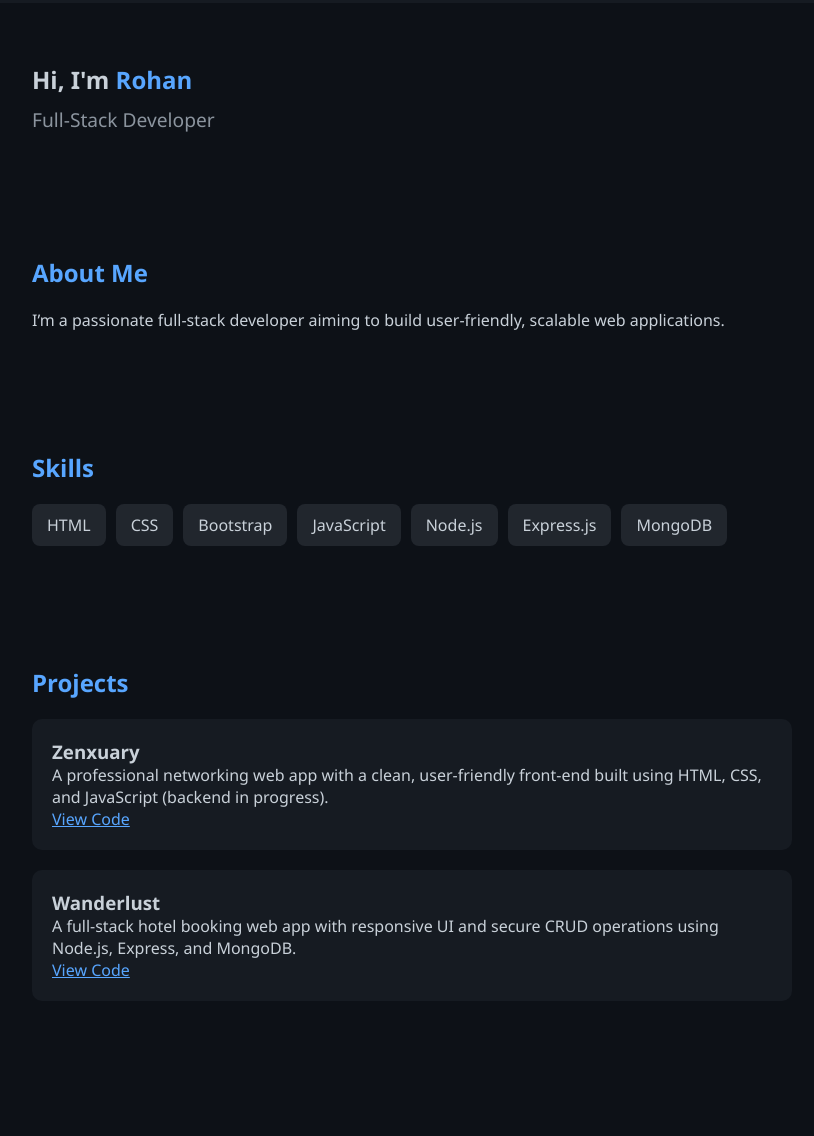
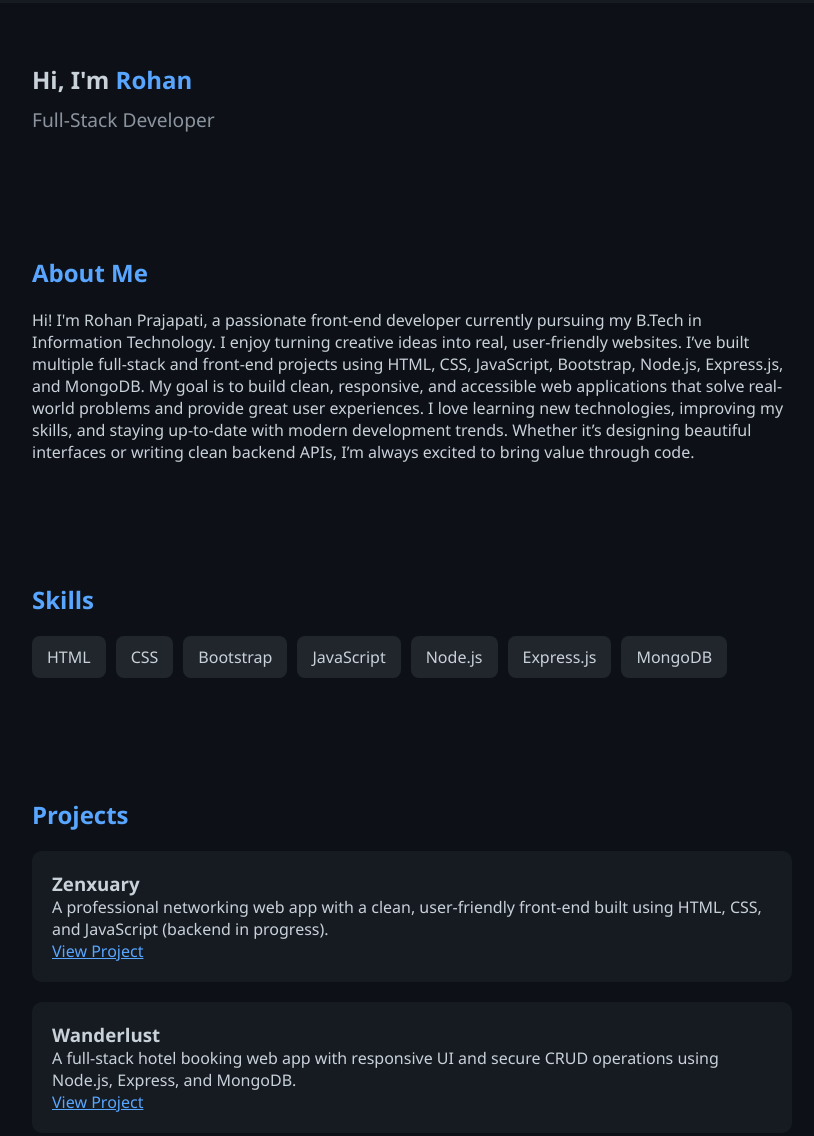
Before and after one commit to itsrohan2908/Portfolio, a plain HTML site: page index.html in a window 1280 px wide. Shown: the part 60-1196 px from the top of the page, without its empty margins (228-1042 px from the left). Drawn offline with Linux system fonts and the light colour scheme.

Commit message:
updating profile summery

```diff
--- a/index.html
+++ b/index.html
@@ -28,7 +28,11 @@
 
   <section id="about">
     <h2>About Me</h2>
-    <p>I’m a passionate full-stack developer aiming to build user-friendly, scalable web applications.</p>
+    <p>Hi! I'm Rohan Prajapati, a passionate front-end developer currently pursuing my B.Tech in Information Technology. I enjoy turning creative ideas into real, user-friendly websites. I’ve built multiple full-stack and front-end projects using HTML, CSS, JavaScript, Bootstrap, Node.js, Express.js, and MongoDB.
+
+My goal is to build clean, responsive, and accessible web applications that solve real-world problems and provide great user experiences. I love learning new technologies, improving my skills, and staying up-to-date with modern development trends.
+
+Whether it’s designing beautiful interfaces or writing clean backend APIs, I’m always excited to bring value through code.</p>
   </section>
 
   <section id="skills">
@@ -49,12 +53,12 @@
     <div class="project-card">
       <h3>Zenxuary</h3>
       <p>A professional networking web app with a clean, user-friendly front-end built using HTML, CSS, and JavaScript (backend in progress).</p>
-      <a href="https://github.com/itsrohan2908/Zenxuary" target="_blank">View Code</a>
+      <a href="https://github.com/itsrohan2908/Zenxuary" target="_blank">View Project</a>
     </div>
     <div class="project-card">
       <h3>Wanderlust</h3>
       <p>A full-stack hotel booking web app with responsive UI and secure CRUD operations using Node.js, Express, and MongoDB.</p>
-      <a href="https://github.com/itsrohan2908/Wanderlust" target="_blank">View Code</a>
+      <a href="https://github.com/itsrohan2908/Wanderlust" target="_blank">View Project</a>
     </div>
   </section>
 
```
